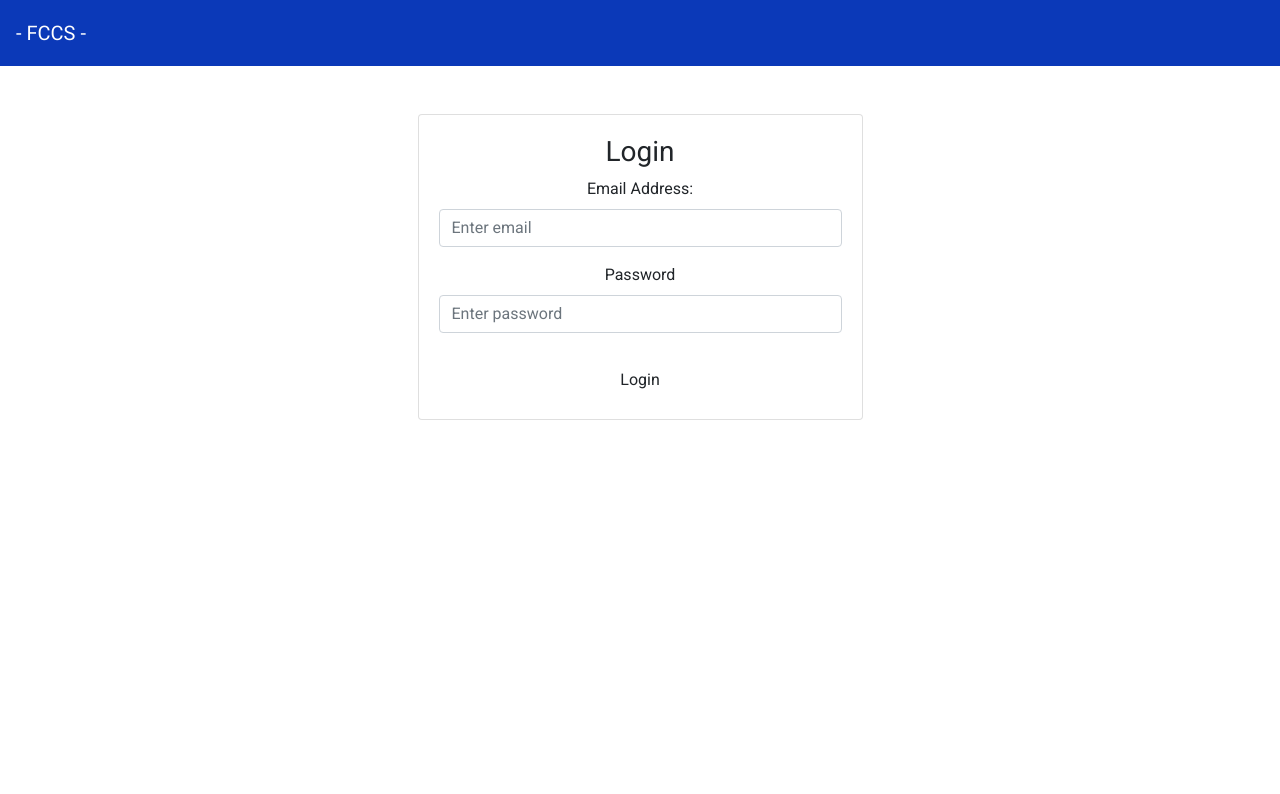
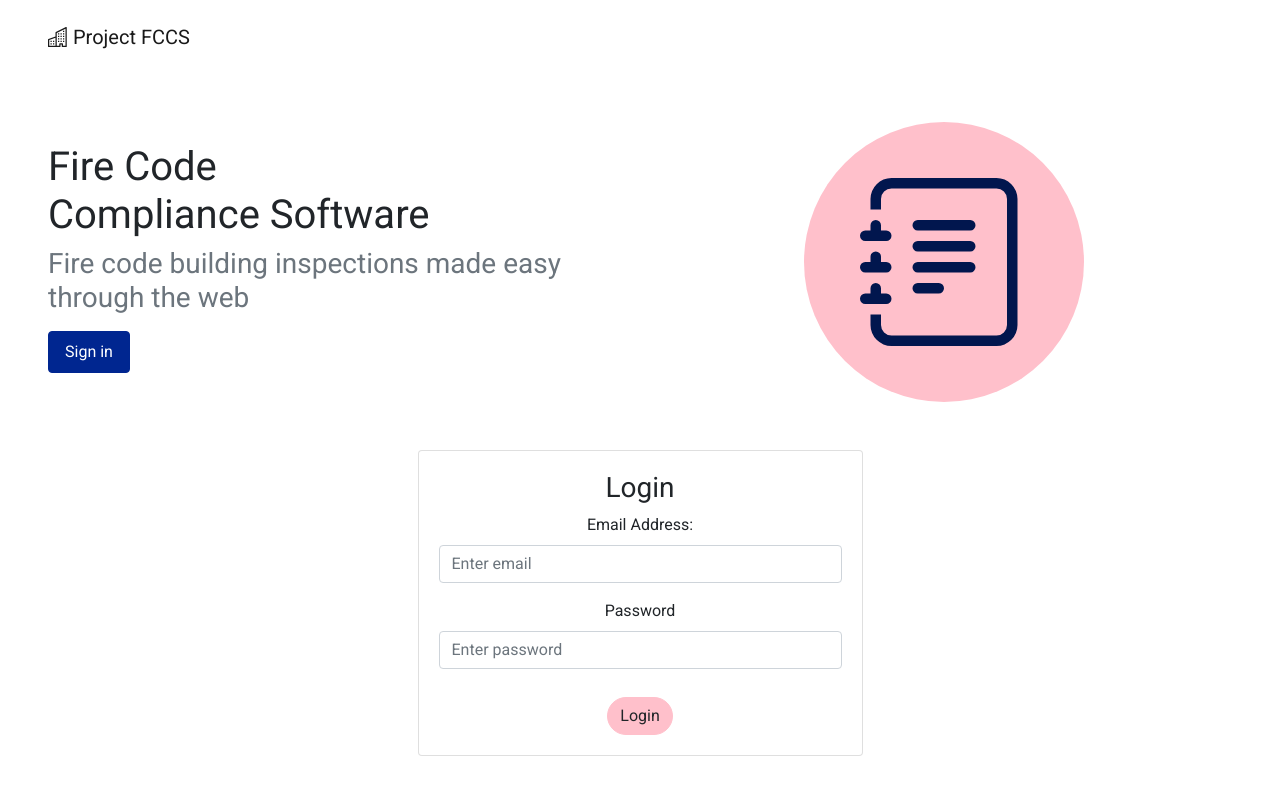
Before and after one commit to FCCSTeam/Fire-Code-Compliance-Software, a Vue app: page / in a window 1280 px wide. Shown: the top 794 px of the page. Built offline with nearby package versions, Linux system fonts and the light colour scheme; no server answers.

Commit message:
added landing page styling

```diff
--- a/src/components/navbar/NavBar1.vue
+++ b/src/components/navbar/NavBar1.vue
@@ -1,22 +1,22 @@
 <template>
   <div id="navbar1">
-    <b-navbar type="dark" variant="primary">
+    <b-navbar class="px-5 d-flex align-items-center" variant="white" type="light">
       <b-navbar-brand>
         <b-navbar-brand :to="{ path: '/' }">
-          <span> - FCCS - </span>
+        <p id="logo" class="my-1"> <b-icon icon="building"></b-icon> Project FCCS</p>
         </b-navbar-brand>
       </b-navbar-brand>
 
       <b-collapse id="nav-collapse" is-nav v-if="activeUser">
         <b-navbar-nav class="ml-auto">
           <!-- Adminpage Link -->
-          <b-nav-item :to="{ path: '/adminpage' }" v-if="activeUser.isAdmin"
-            >Admin</b-nav-item
-          >
+          <b-nav-item :to="{ path: '/adminpage' }" v-if="activeUser.isAdmin" >
+            Admin
+          </b-nav-item>
           <!-- User Dropdown Menu -->
-          <b-nav-item-dropdown :text="activeUser.email" right>
+          <b-nav-item-dropdown class="text-dark" :text="activeUser.email" right>
             <b-dropdown-item href="">Settings</b-dropdown-item>
-            <b-dropdown-item href="" @click="Logout">Logout</b-dropdown-item>
+            <b-dropdown-item @click="Logout">Logout</b-dropdown-item>
           </b-nav-item-dropdown>
         </b-navbar-nav>
       </b-collapse>
@@ -58,4 +58,6 @@ export default {
 };
 </script>
 
-<style></style>
+<style scoped>
+
+</style>
--- a/src/sass/custom.scss
+++ b/src/sass/custom.scss
@@ -2,8 +2,8 @@
 @import url('https://fonts.googleapis.com/css?family=Roboto');
 
 //Override existing colors
-$primary: rgb(11, 57, 184);
-$secondary: rgb(255, 255, 255);
+$primary: rgb(0, 38, 144);
+$secondary: pink;
 $success: rgb(88, 180, 88);
 $info: rgb(72, 125, 175);
 $warning: rgb(204, 164, 78);
--- a/src/views/Home.vue
+++ b/src/views/Home.vue
@@ -1,18 +1,60 @@
 <template>
   <div id="home">
     <Navbar1 />
+    <b-container id="header" class="mx-5 my-5" fluid="true">
+      <b-row>
+        <b-col id="header-left" class="d-flex justify-content-center align-items-center">
+          <div class="header-left-container">
+            <h1>
+              Fire Code <br />
+              Compliance Software
+            </h1>
+            <h3 class="text-muted">
+              Fire code building inspections made easy through the web
+            </h3>
+            <b-button class="my-2 py-2 px-3" variant="primary"
+              >Sign in</b-button
+            >
+          </div>
+        </b-col>
+
+        <b-col id="header-right" class="d-none d-md-flex justify-content-center">
+          <div class="image-container bg-secondary rounded-circle d-flex justify-content-center">
+            <!-- <b-icon icon="filter-left" class="image-icon text-primary-dark align-self-center"></b-icon> -->
+            <b-icon
+              icon="journal-text"
+              class="image-icon text-primary-dark align-self-center"
+            ></b-icon>
+            <!-- <b-icon icon="layout-text-sidebar-reverse" class="image-icon text-primary-dark align-self-center"></b-icon> -->
+            <!-- <b-icon icon="text-left" class="image-icon text-primary-dark align-self-center"></b-icon> -->
+          </div>
+        </b-col>
+      </b-row>
+    </b-container>
+
     <Login />
   </div>
 </template>
 
 <script>
 import Navbar1 from "@/components/navbar/NavBar1.vue";
-import Login from '@/components/authentication/Login.vue'
+import Login from "@/components/authentication/Login.vue";
 export default {
-  name: 'Home',
+  name: "Home",
   components: {
     Navbar1,
-    Login
-  }
+    Login,
+  },
+};
+</script>
+
+<style scoped>
+.image-container {
+  width: 35vh;
+  height: 35vh;
 }
-</script>
+.image-icon {
+  width: 60%;
+  height: 60%;
+}
+</style>
```
